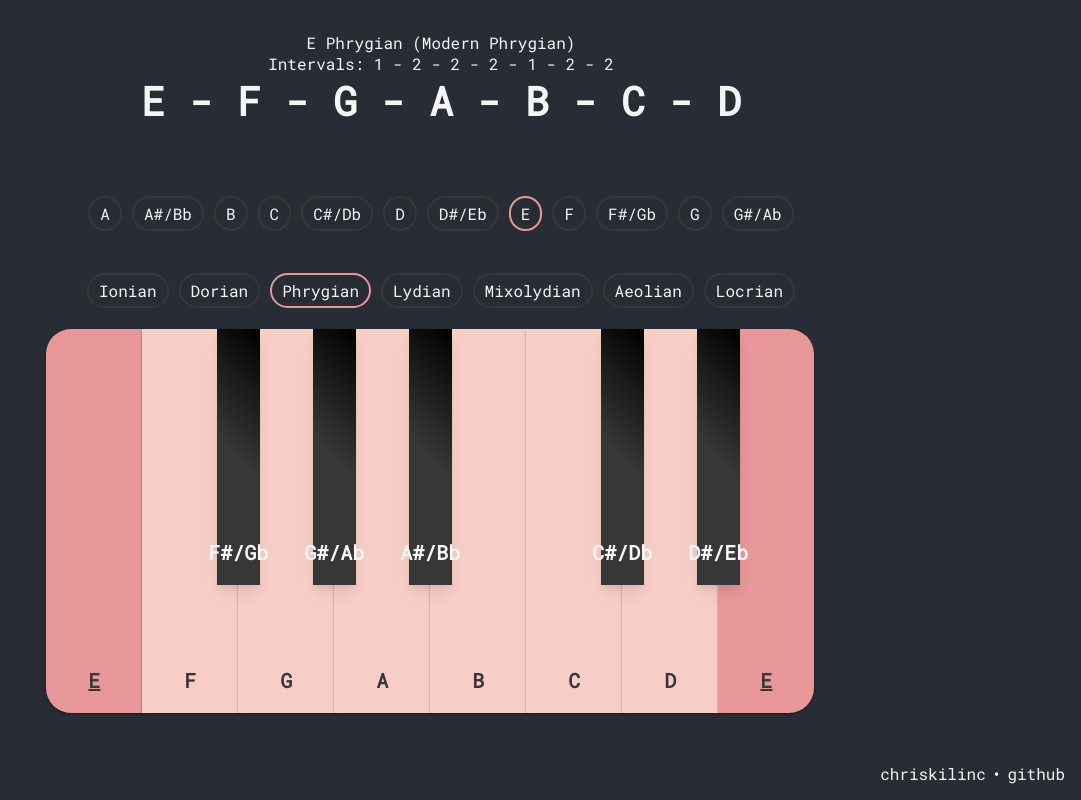
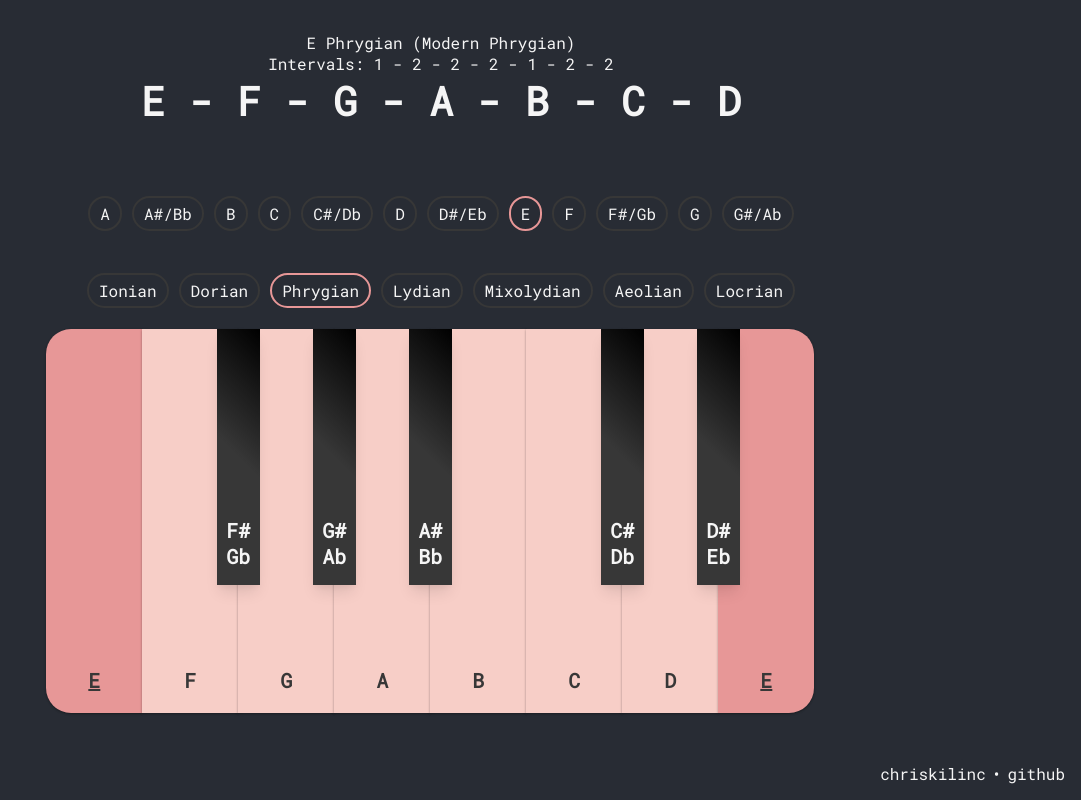
Before and after one commit to chriskilinc/scale-theory, a React (Create React App) app: page / in a window 1280 px wide. Shown: the whole page, without its empty margins (199-1280 px from the left). Built offline with nearby package versions, Linux system fonts and the light colour scheme.

Commit message:
Fix black keys visual text alignment

```diff
--- a/src/App.css
+++ b/src/App.css
@@ -175,7 +175,13 @@ a.icon svg {
   margin:0 0 0 var(--piano-key-margin);
   z-index:2;
   color: var(--piano-color-primary);
-  background:linear-gradient(45deg,var(--piano-color-secondary) 50%,#000 100%)
+  background:linear-gradient(45deg,var(--piano-color-secondary) 50%,#000 100%);
+}
+.piano .key.black span {
+  padding: 1em 0;
+}
+.piano .key.black p {
+  padding: 0;
 }
 
 .piano .key[active=true] {
--- a/src/App.js
+++ b/src/App.js
@@ -126,10 +126,13 @@ function App() {
               {piano.map((note, i, arr) => {
                 const reactKey = `${note}-${i}`;
                 const active = scale.notes.includes(note).toString();
-                const pianoKey = note.includes("#") ? "black" : "white";
+                const isBlack = note.includes("#");
+                const pianoKey = isBlack ? "black" : "white";
                 const isKey = (note == scale.notes[0]).toString();
                 const classes = `key ${pianoKey} ${note}`;
-                return <div key={reactKey} note={note} active={active} iskey={isKey} className={classes}><p>{note}</p></div>
+                const notes = note.split("/");  // Only aplicable for black notes, ex: C#/Db
+                const innerKey = isBlack ? <span><p>{notes[0]}</p><p></p><p>{notes[1]}</p></span> : <p>{note}</p>;
+                return <div key={reactKey} note={note} active={active} iskey={isKey} className={classes}>{innerKey}</div>
               })}
             </div>
           </section>
```
